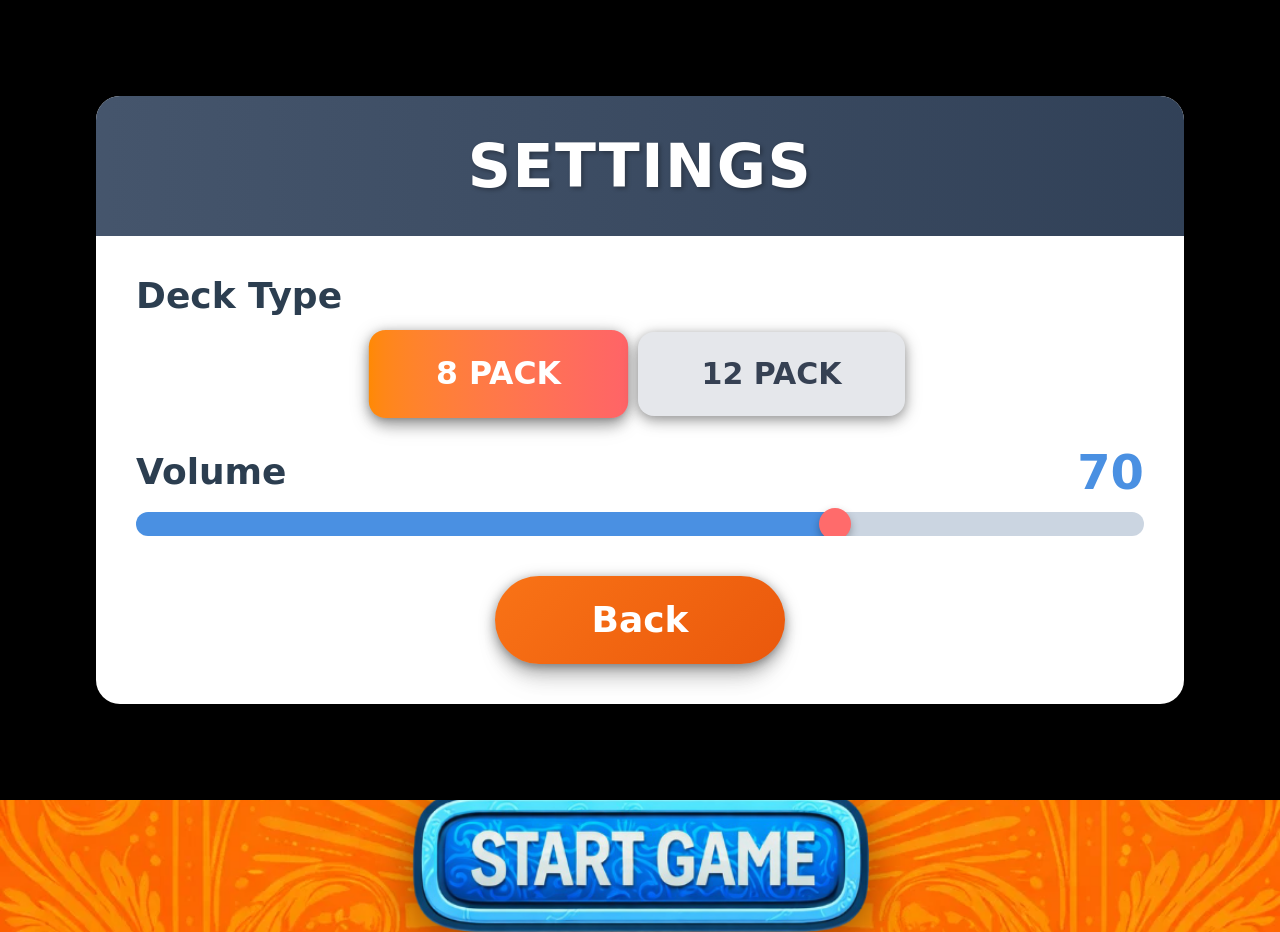
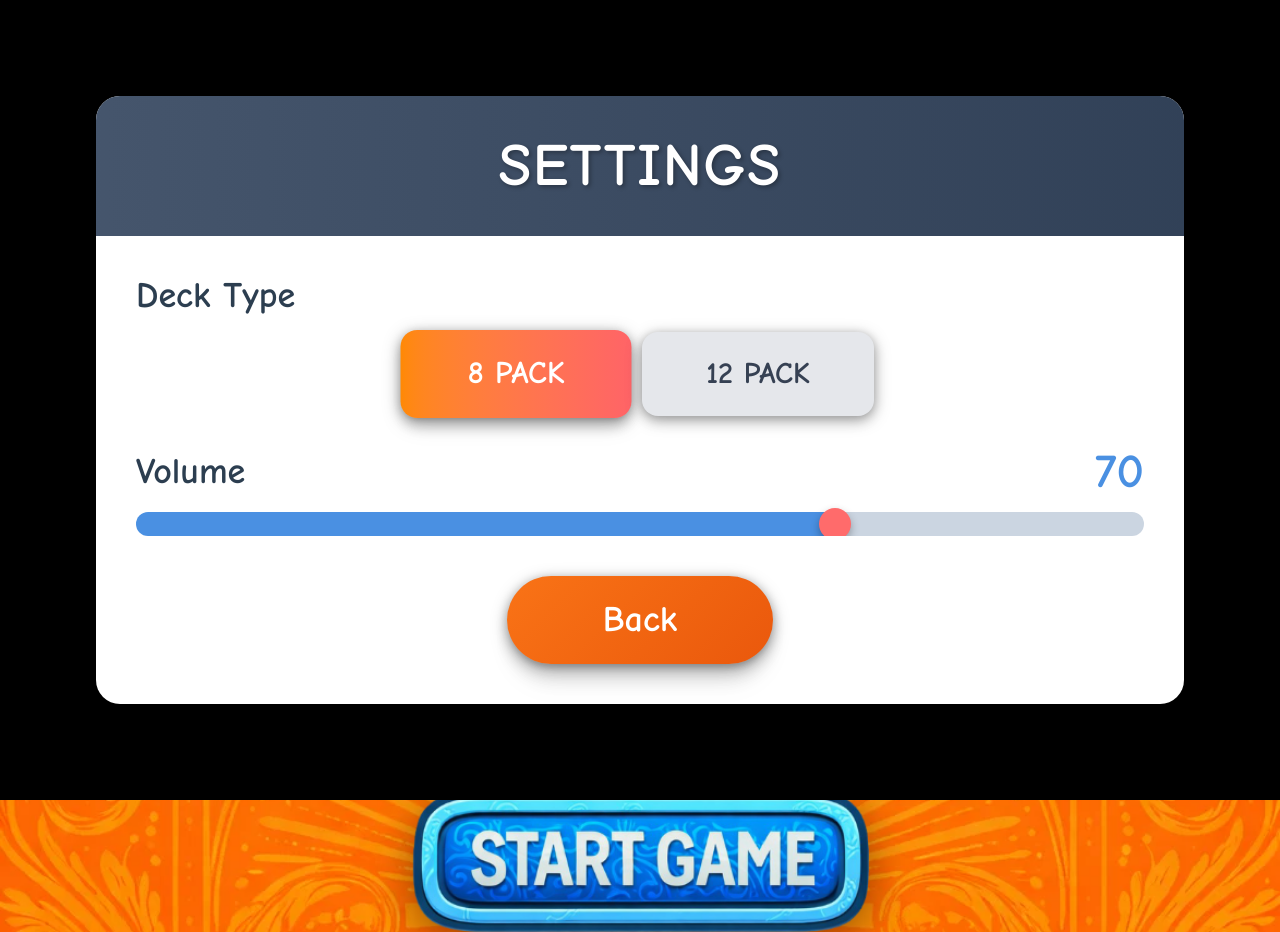
Before and after one commit to hutizaki/Board-Games, a React (Vite) app: page /nertz in a window 1280 px wide. Both pictures are taken after a click on the button 1207 px from the left and 64 px from the top of the page. Built offline with nearby package versions, Linux system fonts and the light colour scheme.

Commit message:
changed the font to a universally accesible font

```diff
--- a/index.html
+++ b/index.html
@@ -4,6 +4,9 @@
     <meta charset="UTF-8" />
     <link rel="icon" type="image/svg+xml" href="/vite.svg" />
     <meta name="viewport" content="width=device-width, initial-scale=1.0" />
+    <link rel="preconnect" href="https://fonts.googleapis.com">
+    <link rel="preconnect" href="https://fonts.gstatic.com" crossorigin>
+    <link href="https://fonts.googleapis.com/css2?family=Comic+Neue:wght@400;700&display=swap" rel="stylesheet">
     <title>board-game-score-calculator</title>
   </head>
   <body>
--- a/src/components/OddOneOut/NERTZ/NERTZ.css
+++ b/src/components/OddOneOut/NERTZ/NERTZ.css
@@ -4,8 +4,8 @@
 .nertz-heading {
   color: #ffffff; /* White text */
   text-shadow: 3px 3px 6px rgba(0, 0, 0, 0.4), 2px 2px 4px rgba(0, 0, 0, 0.3), 1px 1px 2px rgba(0, 0, 0, 0.2); /* Layered dark shadows */
-  font-family: 'Comic Sans MS', cursive;
-  font-weight: 900; /* Black font weight */
+  font-family: 'Comic Neue', 'Comic Sans MS', cursive;
+  font-weight: 700; /* Bold font weight */
   letter-spacing: 0.02em;
 }
 
@@ -13,8 +13,8 @@
 .nertz-heading-dark {
   color: #2c3e50; /* Dark blue text */
   text-shadow: 4px 4px 0px rgba(241, 120, 33, 0.3), 2px 2px 0px rgba(0, 0, 0, 0.1); /* Light/orange shadows */
-  font-family: 'Comic Sans MS', cursive;
-  font-weight: 900; /* Black font weight */
+  font-family: 'Comic Neue', 'Comic Sans MS', cursive;
+  font-weight: 700; /* Bold font weight */
   letter-spacing: 0.02em;
 }
 
--- a/src/components/OddOneOut/NERTZ/NERTZ.tsx
+++ b/src/components/OddOneOut/NERTZ/NERTZ.tsx
@@ -535,7 +535,7 @@
                       {/* Header */}
                       <div className="bg-gradient-to-r from-slate-600 to-slate-700 p-6 sm:p-8 md:p-10">
                         <h2 className="text-4xl sm:text-5xl md:text-6xl font-black text-white text-center tracking-wide"
-                            style={{ fontFamily: 'Comic Sans MS, cursive', textShadow: '2px 2px 4px rgba(0,0,0,0.3)' }}>
+                            style={{ fontFamily: "'Comic Neue', 'Comic Sans MS', cursive", textShadow: '2px 2px 4px rgba(0,0,0,0.3)' }}>
                           SETTINGS
                         </h2>
                       </div>
@@ -545,7 +545,7 @@
                         {/* Deck Type */}
                         <div className="mb-8">
                           <h3 className="text-2xl sm:text-3xl md:text-4xl font-black mb-4"
-                              style={{ fontFamily: 'Comic Sans MS, cursive', color: '#2c3e50' }}>
+                              style={{ fontFamily: "'Comic Neue', 'Comic Sans MS', cursive", color: '#2c3e50' }}>
                             Deck Type
                           </h3>
                           <div className="flex gap-4 justify-center">
@@ -556,7 +556,7 @@
                                   ? 'bg-gradient-to-r from-orange-400 to-red-400 text-white scale-105 shadow-lg'
                                   : 'bg-gray-200 text-gray-700 hover:bg-gray-300'
                               }`}
-                              style={{ fontFamily: 'Comic Sans MS, cursive' }}
+                              style={{ fontFamily: "'Comic Neue', 'Comic Sans MS', cursive" }}
                             >
                               8 PACK
                             </button>
@@ -567,7 +567,7 @@
                                   ? 'bg-gradient-to-r from-orange-400 to-red-400 text-white scale-105 shadow-lg'
                                   : 'bg-gray-200 text-gray-700 hover:bg-gray-300'
                               }`}
-                              style={{ fontFamily: 'Comic Sans MS, cursive' }}
+                              style={{ fontFamily: "'Comic Neue', 'Comic Sans MS', cursive" }}
                             >
                               12 PACK
                             </button>
@@ -578,11 +578,11 @@
                         <div className="mb-8">
                           <div className="flex items-center justify-between mb-4">
                             <h3 className="text-2xl sm:text-3xl md:text-4xl font-black"
-                                style={{ fontFamily: 'Comic Sans MS, cursive', color: '#2c3e50' }}>
+                                style={{ fontFamily: "'Comic Neue', 'Comic Sans MS', cursive", color: '#2c3e50' }}>
                               Volume
                             </h3>
                             <span className="text-3xl sm:text-4xl md:text-5xl font-black"
-                                  style={{ fontFamily: 'Comic Sans MS, cursive', color: '#4a90e2' }}>
+                                  style={{ fontFamily: "'Comic Neue', 'Comic Sans MS', cursive", color: '#4a90e2' }}>
                               {volume}
                             </span>
                           </div>
@@ -613,7 +613,7 @@
                                   ? 'bg-red-500 text-white shadow-lg'
                                   : 'bg-green-500 text-white shadow-lg'
                               }`}
-                              style={{ fontFamily: 'Comic Sans MS, cursive' }}
+                              style={{ fontFamily: "'Comic Neue', 'Comic Sans MS', cursive" }}
                             >
                               {isMuted ? '🔇 UNMUTE' : '🔊 MUTE'}
                             </motion.button>
@@ -630,7 +630,7 @@
                           className="px-16 sm:px-20 md:px-24 py-4 sm:py-5 md:py-6 rounded-full font-black text-2xl sm:text-3xl md:text-4xl text-white shadow-xl"
                           style={{
                             background: 'linear-gradient(135deg, #f97316 0%, #ea580c 100%)',
-                            fontFamily: 'Comic Sans MS, cursive'
+                            fontFamily: "'Comic Neue', 'Comic Sans MS', cursive"
                           }}
                         >
                           Back
@@ -886,7 +886,7 @@
                 className="text-4xl font-bold mb-8"
                 style={{
                   color: '#333',
-                  fontFamily: 'Comic Sans MS, cursive'
+                  fontFamily: "'Comic Neue', 'Comic Sans MS', cursive"
                 }}
               >
                 Who won this round?
@@ -902,7 +902,7 @@
                     className="p-8 rounded-3xl shadow-xl text-white text-2xl font-black"
                     style={{
                       backgroundColor: team.color,
-                      fontFamily: 'Comic Sans MS, cursive'
+                      fontFamily: "'Comic Neue', 'Comic Sans MS', cursive"
                     }}
                   >
                     {team.name}
@@ -929,13 +929,13 @@
                 className="text-3xl font-bold mb-4"
                 style={{
                   color: '#333',
-                  fontFamily: 'Comic Sans MS, cursive'
+                  fontFamily: "'Comic Neue', 'Comic Sans MS', cursive"
                 }}
               >
                 {teams[currentInputTeam].name}
               </h2>
 
-              <p className="text-xl mb-6" style={{ fontFamily: 'Comic Sans MS, cursive' }}>
+              <p className="text-xl mb-6" style={{ fontFamily: "'Comic Neue', 'Comic Sans MS', cursive" }}>
                 Cards remaining in hand?
               </p>
 
@@ -946,13 +946,13 @@
                 className="w-full max-w-xs px-6 py-4 text-4xl font-black text-center rounded-3xl shadow-xl mb-6 border-4"
                 style={{
                   borderColor: teams[currentInputTeam].color,
-                  fontFamily: 'Comic Sans MS, cursive'
+                  fontFamily: "'Comic Neue', 'Comic Sans MS', cursive"
                 }}
                 placeholder="0"
                 autoFocus
               />
 
-              <p className="text-lg mb-6" style={{ color: '#666', fontFamily: 'Comic Sans MS, cursive' }}>
+              <p className="text-lg mb-6" style={{ color: '#666', fontFamily: "'Comic Neue', 'Comic Sans MS', cursive" }}>
                 Each card = -2 points
               </p>
 
@@ -963,7 +963,7 @@
                 className="px-12 py-4 rounded-full text-2xl font-black text-white shadow-2xl"
                 style={{
                   background: `linear-gradient(135deg, ${BICYCLE_ORANGE} 0%, #d65a0f 100%)`,
-                  fontFamily: 'Comic Sans MS, cursive'
+                  fontFamily: "'Comic Neue', 'Comic Sans MS', cursive"
                 }}
               >
                 NEXT
@@ -988,13 +988,13 @@
                 className="text-3xl font-bold mb-4"
                 style={{
                   color: '#333',
-                  fontFamily: 'Comic Sans MS, cursive'
+                  fontFamily: "'Comic Neue', 'Comic Sans MS', cursive"
                 }}
               >
                 {teams[currentInputTeam].name}
               </h2>
 
-              <p className="text-xl mb-6" style={{ fontFamily: 'Comic Sans MS, cursive' }}>
+              <p className="text-xl mb-6" style={{ fontFamily: "'Comic Neue', 'Comic Sans MS', cursive" }}>
                 Cards in middle pile?
               </p>
 
@@ -1005,13 +1005,13 @@
                 className="w-full max-w-xs px-6 py-4 text-4xl font-black text-center rounded-3xl shadow-xl mb-6 border-4"
                 style={{
                   borderColor: teams[currentInputTeam].color,
-                  fontFamily: 'Comic Sans MS, cursive'
+                  fontFamily: "'Comic Neue', 'Comic Sans MS', cursive"
                 }}
                 placeholder="0"
                 autoFocus
               />
 
-              <p className="text-lg mb-6" style={{ color: '#666', fontFamily: 'Comic Sans MS, cursive' }}>
+              <p className="text-lg mb-6" style={{ color: '#666', fontFamily: "'Comic Neue', 'Comic Sans MS', cursive" }}>
                 Each card = +1 point
               </p>
 
@@ -1022,7 +1022,7 @@
                 className="px-12 py-4 rounded-full text-2xl font-black text-white shadow-2xl"
                 style={{
                   background: `linear-gradient(135deg, ${BICYCLE_ORANGE} 0%, #d65a0f 100%)`,
-                  fontFamily: 'Comic Sans MS, cursive'
+                  fontFamily: "'Comic Neue', 'Comic Sans MS', cursive"
                 }}
               >
                 NEXT
@@ -1052,7 +1052,7 @@
                   className="text-2xl sm:text-3xl md:text-4xl font-bold mb-6 sm:mb-8"
                   style={{
                     color: '#666',
-                    fontFamily: 'Comic Sans MS, cursive'
+                    fontFamily: "'Comic Neue', 'Comic Sans MS', cursive"
                   }}
                 >
                   Current Standings
@@ -1071,20 +1071,20 @@
                       <div className="flex items-center gap-4">
                         <div
                           className="text-3xl sm:text-4xl font-black text-white"
-                          style={{ fontFamily: 'Comic Sans MS, cursive' }}
+                          style={{ fontFamily: "'Comic Neue', 'Comic Sans MS', cursive" }}
                         >
                           #{i + 1}
                         </div>
                         <div
                           className="text-xl sm:text-2xl font-bold text-white"
-                          style={{ fontFamily: 'Comic Sans MS, cursive' }}
+                          style={{ fontFamily: "'Comic Neue', 'Comic Sans MS', cursive" }}
                         >
                           {team.name}
                         </div>
                       </div>
                       <div
                         className="text-4xl sm:text-5xl font-black text-white"
-                        style={{ fontFamily: 'Comic Sans MS, cursive' }}
+                        style={{ fontFamily: "'Comic Neue', 'Comic Sans MS', cursive" }}
                       >
                         {team.score}
                       </div>
@@ -1121,7 +1121,7 @@
                 style={{
                   color: BICYCLE_ORANGE,
                   textShadow: '4px 4px 0px rgba(0,0,0,0.1)',
-                  fontFamily: 'Comic Sans MS, cursive'
+                  fontFamily: "'Comic Neue', 'Comic Sans MS', cursive"
                 }}
               >
                 GAME OVER!
@@ -1141,7 +1141,7 @@
                         className="text-4xl font-black w-16"
                         style={{
                           color: BICYCLE_ORANGE,
-                          fontFamily: 'Comic Sans MS, cursive'
+                          fontFamily: "'Comic Neue', 'Comic Sans MS', cursive"
                         }}
                       >
                         {i === 0 ? '🥇' : i === 1 ? '🥈' : i === 2 ? '🥉' : `${i + 1}`}
@@ -1152,7 +1152,7 @@
                       />
                       <div
                         className="text-2xl font-bold"
-                        style={{ fontFamily: 'Comic Sans MS, cursive' }}
+                        style={{ fontFamily: "'Comic Neue', 'Comic Sans MS', cursive" }}
                       >
                         {team.name}
                       </div>
@@ -1161,7 +1161,7 @@
                       className="text-5xl font-black"
                       style={{
                         color: BICYCLE_ORANGE,
-                        fontFamily: 'Comic Sans MS, cursive'
+                        fontFamily: "'Comic Neue', 'Comic Sans MS', cursive"
                       }}
                     >
                       {team.score}
@@ -1177,7 +1177,7 @@
                 className="px-12 py-4 rounded-full text-2xl font-black text-white shadow-2xl"
                 style={{
                   background: `linear-gradient(135deg, ${BICYCLE_ORANGE} 0%, #d65a0f 100%)`,
-                  fontFamily: 'Comic Sans MS, cursive'
+                  fontFamily: "'Comic Neue', 'Comic Sans MS', cursive"
                 }}
               >
                 NEW GAME
```
